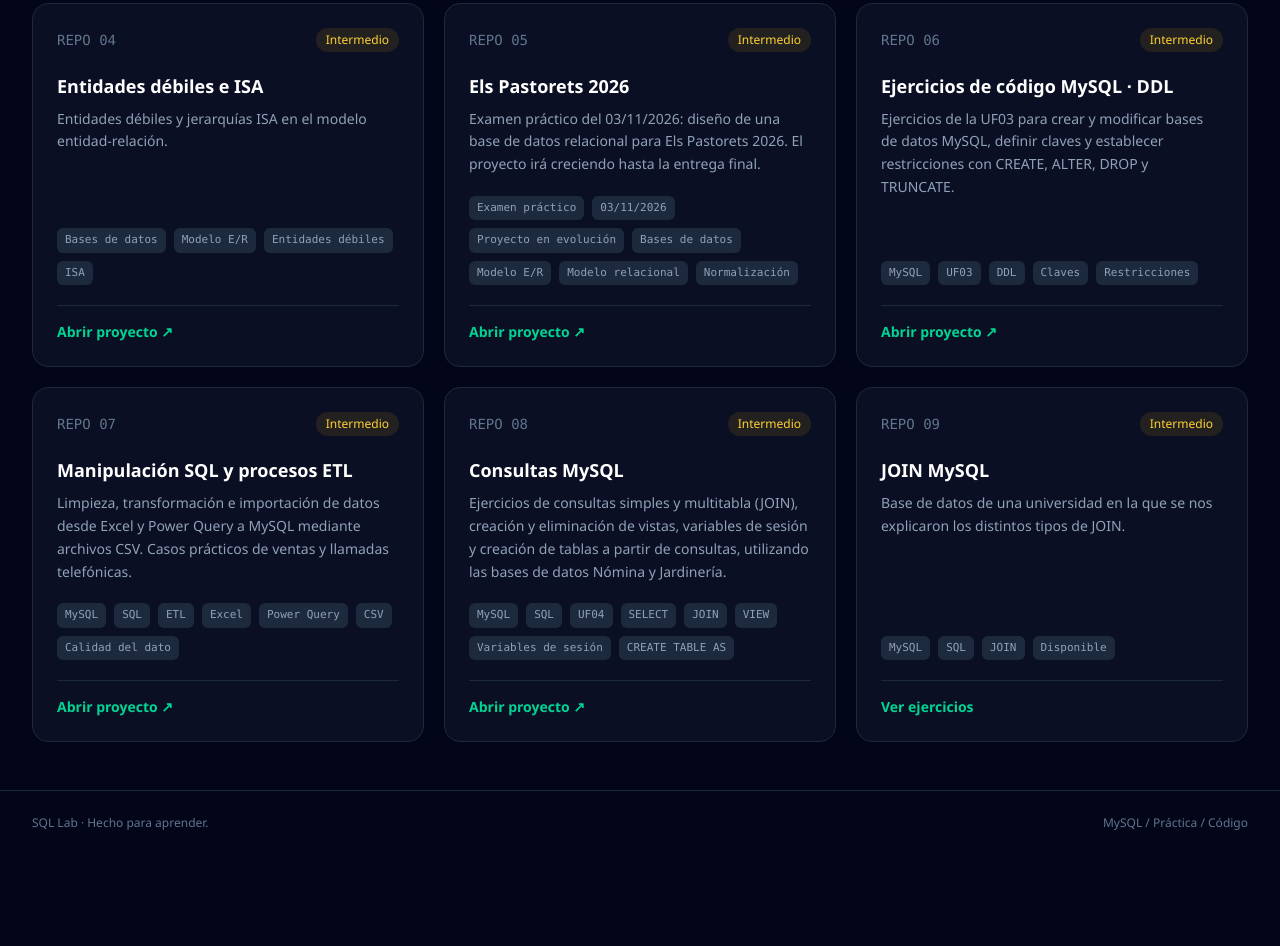
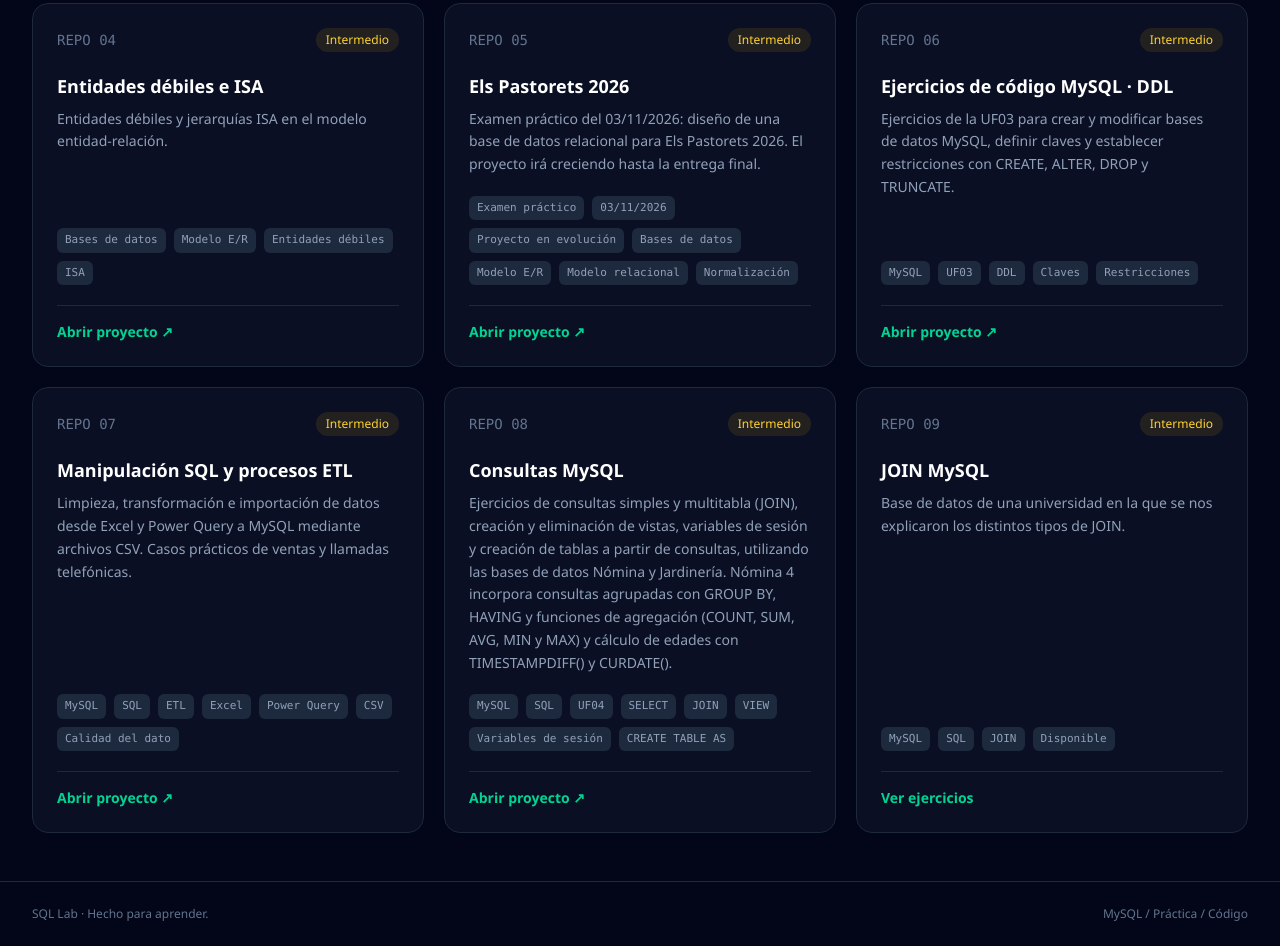
Before and after one commit to fontanillus/ejercicios-bases-de-datos, a plain HTML site: page index.html in a window 1280 px wide. Shown: the part 1139-2085 px from the top of the page. Before the commit the page ends 1994 px from the top, so only its background shows below. Drawn offline with nearby package versions, Linux system fonts and the light colour scheme.

Commit message:
Add files via upload

```diff
--- a/index.html
+++ b/index.html
@@ -147,7 +147,7 @@
         {
           title: "Consultas MySQL",
           level: "Intermedio",
-          description: "Ejercicios de consultas simples y multitabla (JOIN), creación y eliminación de vistas, variables de sesión y creación de tablas a partir de consultas, utilizando las bases de datos Nómina y Jardinería.",
+          description: "Ejercicios de consultas simples y multitabla (JOIN), creación y eliminación de vistas, variables de sesión y creación de tablas a partir de consultas, utilizando las bases de datos Nómina y Jardinería. Nómina 4 incorpora consultas agrupadas con GROUP BY, HAVING y funciones de agregación (COUNT, SUM, AVG, MIN y MAX) y cálculo de edades con TIMESTAMPDIFF() y CURDATE().",
           tags: ["MySQL", "SQL", "UF04", "SELECT", "JOIN", "VIEW", "Variables de sesión", "CREATE TABLE AS"],
           url: "https://fontanillus.github.io/consultas_mysql/"
         },
```
